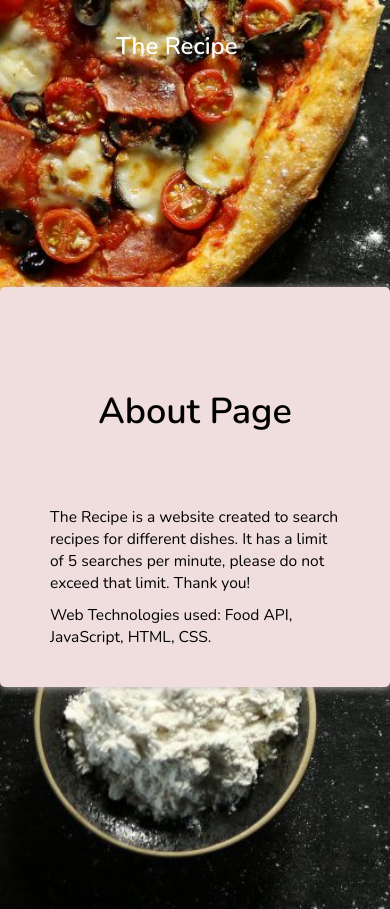
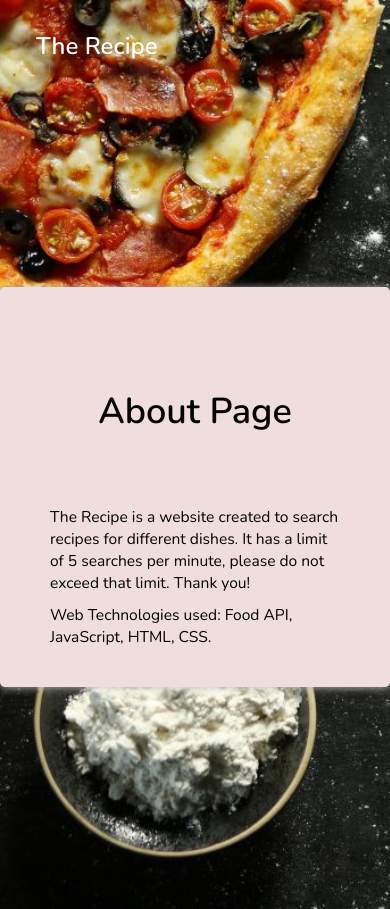
Before and after one commit to antoniaciobanu/FoodApp, a plain HTML site: page about.html in a window 390 px wide. Drawn offline with nearby package versions, Linux system fonts and the light colour scheme.

Commit message:
Update about.css

```diff
--- a/about.css
+++ b/about.css
@@ -112,7 +112,7 @@ body {
     font-size: 2rem;
   }
   .logo {
-    margin: 30px 0 0 80px;
+    margin-top: 30px;
   }
 
   .nav div.main_list ul li a {
```
